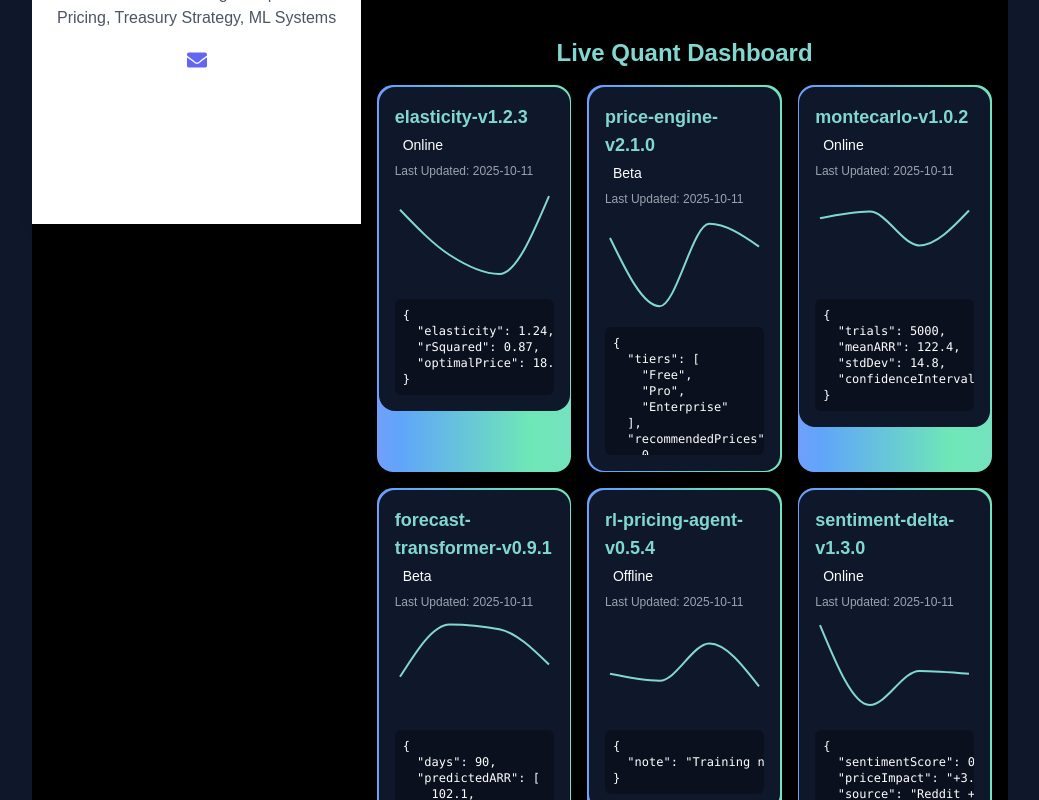
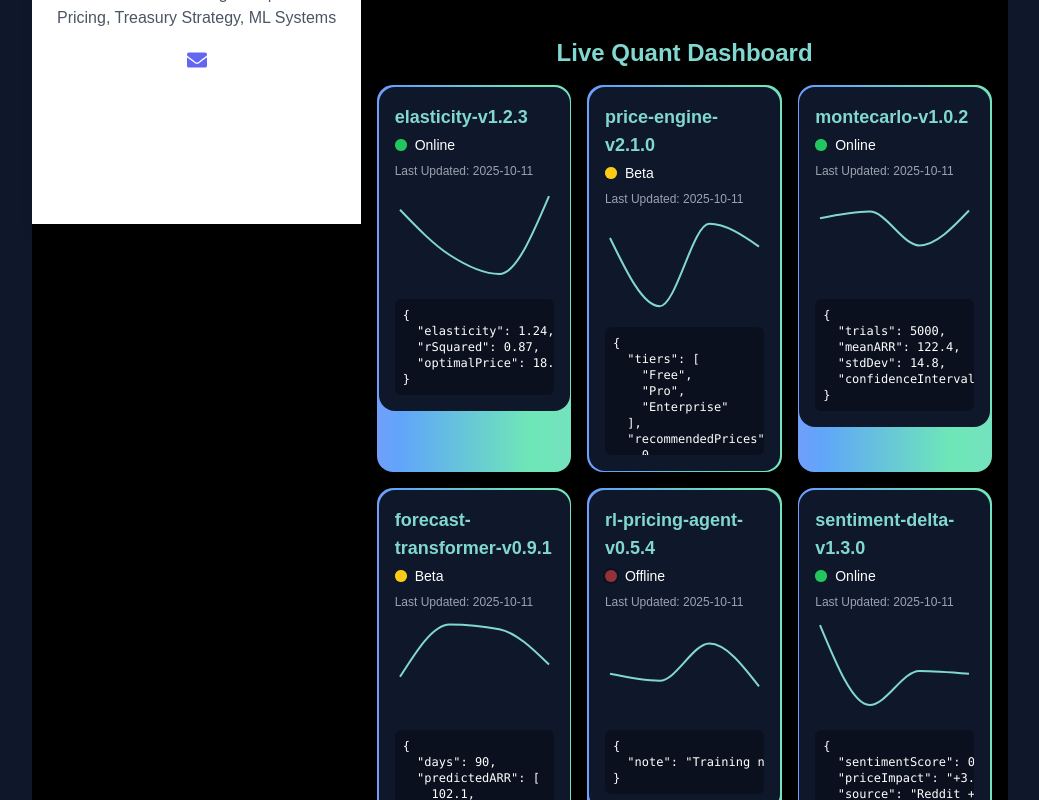
Before and after one commit to JamesBoggs/portfolio-sept-2025, a Next.js app: page / in a window 1280 px wide. Shown: the part 600-1400 px from the top of the page, without its empty margins (120-1159 px from the left). Built offline with nearby package versions, Linux system fonts and the light colour scheme.

Commit message:
Update globals.css

```diff
--- a/styles/globals.css
+++ b/styles/globals.css
@@ -96,3 +96,33 @@ html, body { @apply min-h-screen bg-black text-white font-poppins; }
 .circuit-frame > .circuit-inner {
   border-radius: 1rem;
 }
+.badge {
+  width: 0.75rem;
+  height: 0.75rem;
+  border-radius: 9999px;
+  display: inline-block;
+  box-shadow: 0 0 0 0.15rem rgba(0, 0, 0, 0.3);
+}
+
+.badge.online {
+  background-color: #22c55e;
+  animation: pulse-green 1.5s infinite;
+}
+.badge.beta {
+  background-color: #facc15;
+  animation: pulse-yellow 1.5s infinite;
+}
+.badge.offline {
+  background-color: #ef4444;
+  opacity: 0.6;
+}
+
+@keyframes pulse-green {
+  0%, 100% { box-shadow: 0 0 0 0 rgba(34,197,94,0.6); }
+  50% { box-shadow: 0 0 0 4px rgba(34,197,94,0); }
+}
+
+@keyframes pulse-yellow {
+  0%, 100% { box-shadow: 0 0 0 0 rgba(250,204,21,0.6); }
+  50% { box-shadow: 0 0 0 4px rgba(250,204,21,0); }
+}
```
